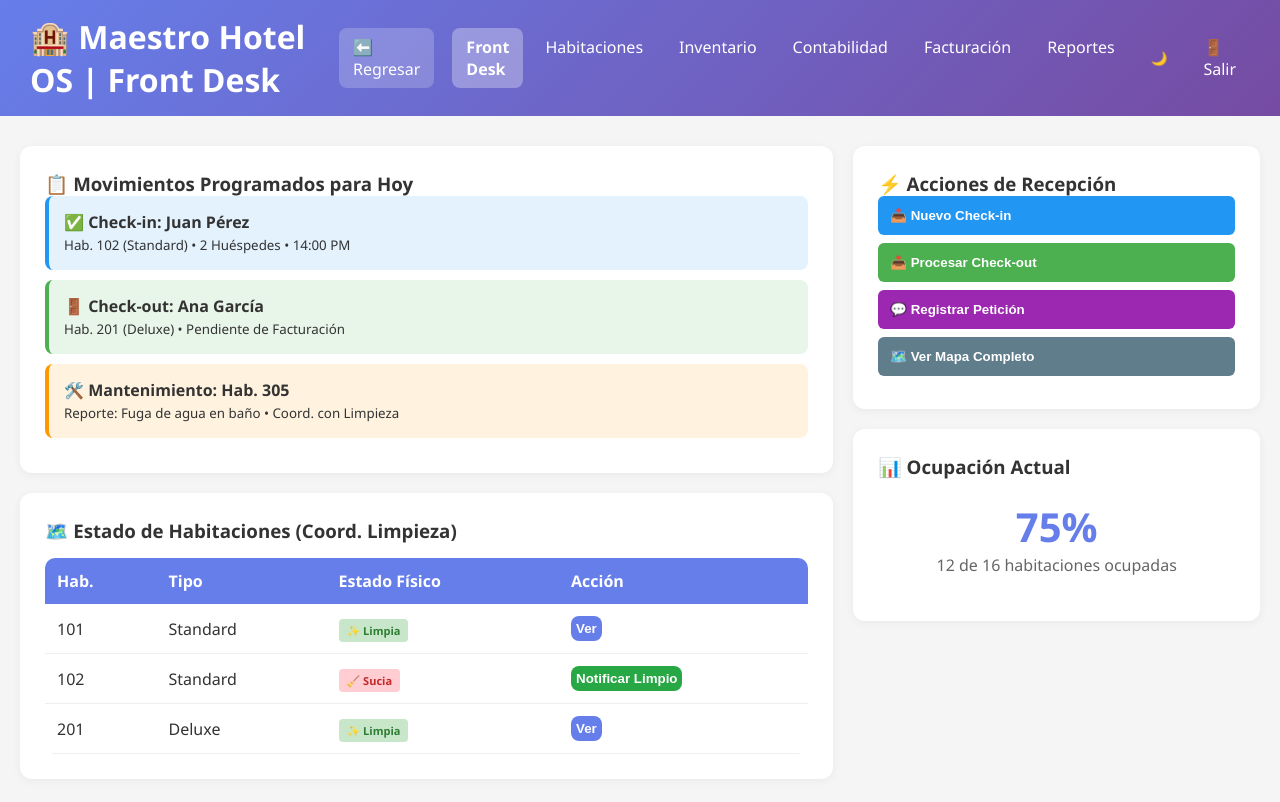
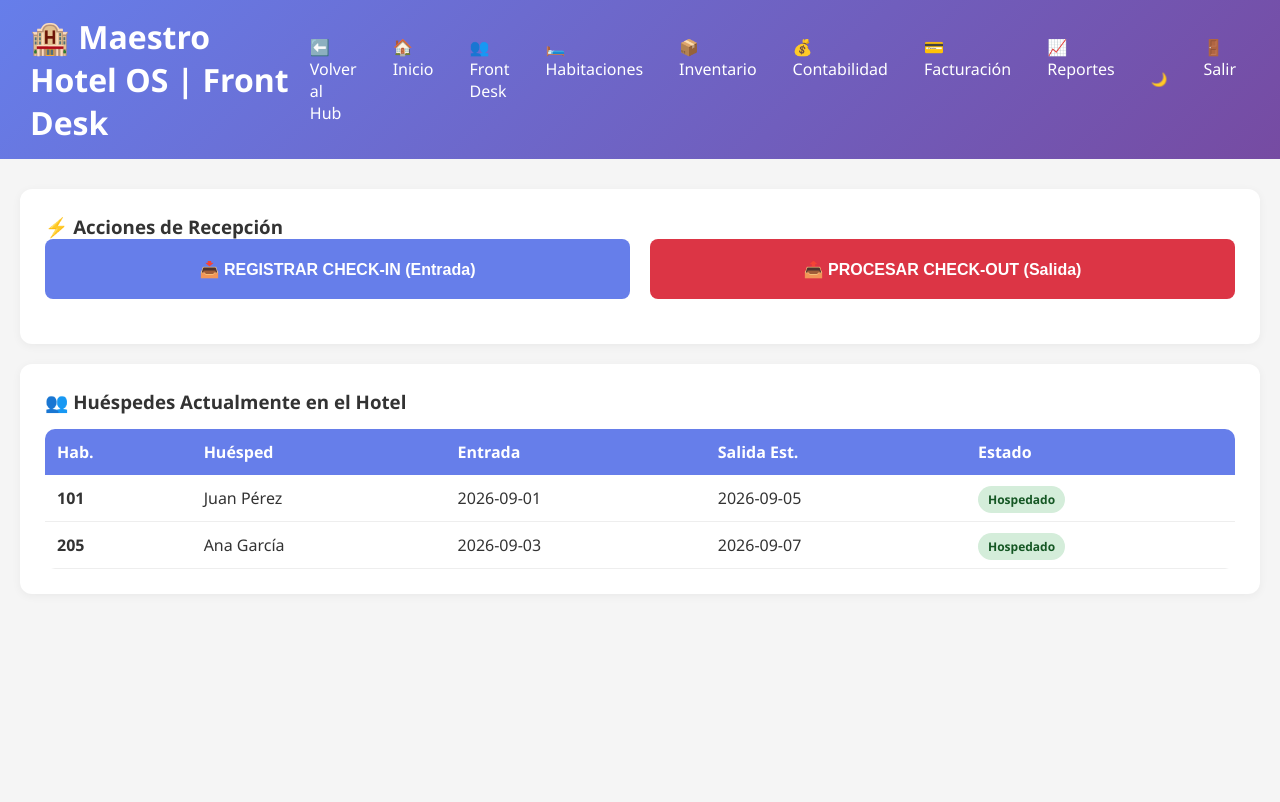
Before and after one commit to cveastar11-commits/maestro-hotel-os, a website: page public/guests.html in a window 1280 px wide. Drawn offline with Linux system fonts and the light colour scheme; sample sign-in values are in the browser's storage.

Commit message:
Fix: Navegacion centralizada al Hub y acciones de recepcion habilitadas

```diff
--- a/public/guests.html
+++ b/public/guests.html
@@ -2,25 +2,13 @@
 <html lang="es">
 <head>
     <meta charset="UTF-8">
-    <title>Front Desk Pro - Maestro Hotel OS</title>
+    <title>Front Desk - Maestro Hotel OS</title>
     <link rel="stylesheet" href="styles.css">
     <style>
-        .dashboard-grid { display: grid; grid-template-columns: 2fr 1fr; gap: 20px; }
-        .status-card { padding: 15px; border-radius: 8px; margin-bottom: 10px; cursor: pointer; transition: transform 0.2s; }
-        .status-card:hover { transform: translateX(5px); }
-        .checkin { background: #e3f2fd; border-left: 4px solid #2196f3; }
-        .checkout { background: #e8f5e9; border-left: 4px solid #4caf50; }
-        .pending { background: #fff3e0; border-left: 4px solid #ff9800; }
-
-        .room-status-badge { padding: 4px 8px; border-radius: 4px; font-size: 11px; font-weight: bold; }
-        .clean { background: #c8e6c9; color: #2e7d32; }
-        .dirty { background: #ffcdd2; color: #c62828; }
-        .maintenance { background: #ffe0b2; color: #ef6c00; }
-
-        .action-btn { width: 100%; padding: 12px; margin-bottom: 8px; border: none; border-radius: 6px; cursor: pointer; font-weight: 600; text-align: left; display: flex; align-items: center; gap: 10px; }
-        .btn-checkin { background: #2196f3; color: white; }
-        .btn-checkout { background: #4caf50; color: white; }
-        .btn-service { background: #9c27b0; color: white; }
+        .action-panel { display: grid; grid-template-columns: 1fr 1fr; gap: 20px; margin-bottom: 20px; }
+        .status-badge { padding: 5px 10px; border-radius: 15px; font-size: 12px; font-weight: bold; }
+        .bg-green { background: #d4edda; color: #155724; }
+        .bg-red { background: #f8d7da; color: #721c24; }
     </style>
 </head>
 <body>
@@ -30,69 +18,44 @@
     </div>
 
     <div class="container">
-        <div class="dashboard-grid">
-            <!-- COLUMNA IZQUIERDA: OPERACIONES -->
-            <div>
+        <!-- ACCIONES PRINCIPALES -->
         <div class="card">
-                    <h3>📋 Movimientos Programados para Hoy</h3>
-                    <div id="listaMovimientos">
-                        <div class="status-card checkin" onclick="abrirModal('checkin', 'Juan Pérez', '102')">
-                            <strong>✅ Check-in: Juan Pérez</strong><br>
-                            <small>Hab. 102 (Standard) • 2 Huéspedes • 14:00 PM</small>
-                        </div>
-                        <div class="status-card checkout" onclick="abrirModal('checkout', 'Ana García', '201')">
-                            <strong>🚪 Check-out: Ana García</strong><br>
-                            <small>Hab. 201 (Deluxe) • Pendiente de Facturación</small>
-                        </div>
-                        <div class="status-card pending" onclick="abrirModal('service', 'Hab. 305')">
-                            <strong>🛠️ Mantenimiento: Hab. 305</strong><br>
-                            <small>Reporte: Fuga de agua en baño • Coord. con Limpieza</small>
-                        </div>
+            <h3>⚡ Acciones de Recepción</h3>
+            <div class="action-panel">
+                <button class="btn btn-primary" style="height: 60px; font-size: 16px;" onclick="abrirFormulario('checkin')">
+                    📥 REGISTRAR CHECK-IN (Entrada)
+                </button>
+                <button class="btn btn-danger" style="height: 60px; font-size: 16px;" onclick="abrirFormulario('checkout')">
+                    📤 PROCESAR CHECK-OUT (Salida)
+                </button>
             </div>
         </div>
 
+        <!-- LISTA DE HUÉSPEDES ACTIVOS -->
         <div class="card">
-                    <h3>🗺️ Estado de Habitaciones (Coord. Limpieza)</h3>
+            <h3>👥 Huéspedes Actualmente en el Hotel</h3>
             <table>
-                        <thead><tr><th>Hab.</th><th>Tipo</th><th>Estado Físico</th><th>Acción</th></tr></thead>
-                        <tbody>
-                            <tr><td>101</td><td>Standard</td><td><span class="room-status-badge clean">✨ Limpia</span></td><td><button class="btn btn-primary" style="padding:5px;">Ver</button></td></tr>
-                            <tr><td>102</td><td>Standard</td><td><span class="room-status-badge dirty">🧹 Sucia</span></td><td><button class="btn btn-success" style="padding:5px;">Notificar Limpio</button></td></tr>
-                            <tr><td>201</td><td>Deluxe</td><td><span class="room-status-badge clean">✨ Limpia</span></td><td><button class="btn btn-primary" style="padding:5px;">Ver</button></td></tr>
+                <thead><tr><th>Hab.</th><th>Huésped</th><th>Entrada</th><th>Salida Est.</th><th>Estado</th></tr></thead>
+                <tbody id="tablaHuespedes">
+                    <!-- Se llena con JS -->
                 </tbody>
             </table>
         </div>
     </div>
 
-            <!-- COLUMNA DERECHA: ACCIONES RÁPIDAS -->
-            <div>
-                <div class="card">
-                    <h3>⚡ Acciones de Recepción</h3>
-                    <button class="action-btn btn-checkin" onclick="alert('Iniciar proceso de Check-in')">📥 Nuevo Check-in</button>
-                    <button class="action-btn btn-checkout" onclick="alert('Procesar Check-out y Factura')">📤 Procesar Check-out</button>
-                    <button class="action-btn btn-service" onclick="alert('Registrar Petición Especial')">💬 Registrar Petición</button>
-                    <button class="action-btn" style="background:#607d8b; color:white;" onclick="alert('Ver Mapa de Habitaciones')">🗺️ Ver Mapa Completo</button>
+    <!-- MODAL DE REGISTRO DE DATOS -->
+    <div id="modalRegistro" style="display:none; position:fixed; top:0; left:0; width:100%; height:100%; background:rgba(0,0,0,0.6); z-index:9999;">
+        <div style="background:white; margin:5% auto; padding:30px; border-radius:15px; width:500px;">
+            <h3 id="tituloModal">Registro</h3>
+            <form id="formAccion">
+                <div class="form-group"><label>Nombre del Huésped</label><input type="text" id="inputNombre" required></div>
+                <div class="form-row">
+                    <div class="form-group"><label>Habitación</label><input type="text" id="inputHab" required></div>
+                    <div class="form-group"><label>Fecha</label><input type="date" id="inputFecha" required></div>
                 </div>
-
-                <div class="card">
-                    <h3>📊 Ocupación Actual</h3>
-                    <div style="text-align:center; padding:20px;">
-                        <div style="font-size:40px; font-weight:bold; color:#667eea;">75%</div>
-                        <p style="color:#666;">12 de 16 habitaciones ocupadas</p>
-                    </div>
-                </div>
-            </div>
-        </div>
-    </div>
-
-    <!-- Modal de Gestión -->
-    <div id="modalOperacion" style="display:none; position:fixed; top:0; left:0; width:100%; height:100%; background:rgba(0,0,0,0.5); z-index:9999;">
-        <div style="background:white; margin:10% auto; padding:30px; border-radius:15px; width:400px;">
-            <h3 id="tituloModal">Operación</h3>
-            <p id="detalleModal">Detalle...</p>
-            <textarea placeholder="Notas internas o peticiones del huésped..." style="width:100%; height:80px; margin:10px 0; padding:10px; border:1px solid #ccc; border-radius:5px;"></textarea>
-            <button class="btn btn-success" onclick="document.getElementById('modalOperacion').style.display='none'" style="width:100%">Confirmar Acción</button>
-            <button class="btn btn-danger" onclick="document.getElementById('modalOperacion').style.display='none'" style="width:100%; margin-top:10px;">Cancelar</button>
+                <button type="submit" class="btn btn-success" style="width:100%">✅ Confirmar Acción</button>
+                <button type="button" onclick="cerrarModal()" class="btn btn-danger" style="width:100%; margin-top:10px;">Cancelar</button>
+            </form>
         </div>
     </div>
 
@@ -100,11 +63,58 @@
     <script>renderNav('guests.html');</script>
 
     <script>
-        function abrirModal(tipo, nombre, detalle) {
-            document.getElementById('modalOperacion').style.display = 'block';
-            document.getElementById('tituloModal').textContent = tipo.toUpperCase();
-            document.getElementById('detalleModal').innerHTML = `<strong>${nombre}</strong><br>${detalle || ''}`;
+        // Datos simulados en memoria
+        let huespedes = [
+            { hab: '101', nombre: 'Juan Pérez', in: '2026-09-01', out: '2026-09-05' },
+            { hab: '205', nombre: 'Ana García', in: '2026-09-03', out: '2026-09-07' }
+        ];
+
+        function renderTabla() {
+            const tbody = document.getElementById('tablaHuespedes');
+            tbody.innerHTML = huespedes.map(h => `
+                <tr>
+                    <td><strong>${h.hab}</strong></td>
+                    <td>${h.nombre}</td>
+                    <td>${h.in}</td>
+                    <td>${h.out}</td>
+                    <td><span class="status-badge bg-green">Hospedado</span></td>
+                </tr>
+            `).join('');
         }
+
+        let accionActual = '';
+
+        function abrirFormulario(tipo) {
+            accionActual = tipo;
+            document.getElementById('modalRegistro').style.display = 'block';
+            document.getElementById('tituloModal').textContent = tipo === 'checkin' ? '📥 Registrar Entrada' : '📤 Procesar Salida';
+            document.getElementById('inputFecha').valueAsDate = new Date();
+        }
+
+        function cerrarModal() {
+            document.getElementById('modalRegistro').style.display = 'none';
+            document.getElementById('formAccion').reset();
+        }
+
+        document.getElementById('formAccion').addEventListener('submit', function(e) {
+            e.preventDefault();
+            const nombre = document.getElementById('inputNombre').value;
+            const hab = document.getElementById('inputHab').value;
+            const fecha = document.getElementById('inputFecha').value;
+
+            if (accionActual === 'checkin') {
+                huespedes.push({ hab: hab, nombre: nombre, in: fecha, out: 'Pendiente' });
+                alert(`✅ Check-in realizado: ${nombre} en Hab. ${hab}`);
+            } else {
+                huespedes = huespedes.filter(h => h.hab !== hab);
+                alert(`✅ Check-out procesado: Habitación ${hab} liberada.`);
+            }
+
+            cerrarModal();
+            renderTabla();
+        });
+
+        renderTabla();
     </script>
 </body>
 </html>
--- a/public/nav.js
+++ b/public/nav.js
@@ -3,17 +3,6 @@ const token = localStorage.getItem('token');
 if (!token) {
     window.location.href = '/login.html';
 }
-
-// Configuración del menú con botón de regreso integrado
-const menuItems = [
-    { name: '🏠 Inicio', url: 'index.html' }, // Botón de Regreso Principal
-    { name: 'Front Desk', url: 'guests.html' },
-    { name: 'Habitaciones', url: 'rooms.html' },
-    { name: 'Inventario', url: 'inventory.html' },
-    { name: 'Contabilidad', url: 'accounting.html' },
-    { name: 'Facturación', url: 'billing.html' },
-    { name: 'Reportes', url: 'reports.html' }
-];
 
 function renderNav(activePage) {
     const navContainer = document.getElementById('mainNav');
@@ -21,17 +10,33 @@ function renderNav(activePage) {
 
     let html = '';
 
-    // 1. Botón de Regreso Destacado (Si no estamos ya en Inicio)
-    if (activePage !== 'index.html' && activePage !== 'login.html') {
-        html += `<a href="index.html" style="background:rgba(255,255,255,0.2); margin-right:10px;">⬅️ Regresar</a>`;
+    // 1. BOTÓN DE REGRESO UNIVERSAL AL HUB
+    if (activePage !== 'index.html') {
+        html += `<a href="index.html" class="back-btn">⬅️ Volver al Hub</a>`;
     }
 
-    // 2. Resto del menú
-    menuItems.forEach(item => {
-        if (item.url === 'index.html') return; // Ya pusimos el inicio arriba como "Regresar"
-        const isActive = item.url === activePage ? 'active' : '';
-        html += `<a href="${item.url}" class="${isActive}">${item.name}</a>`;
-    });
+    // 2. Menú de Navegación (Solo si NO estamos en el Hub para no redundar)
+    if (activePage !== 'index.html') {
+        html += `
+            <a href="index.html">🏠 Inicio</a>
+            <a href="guests.html">👥 Front Desk</a>
+            <a href="rooms.html">🛏️ Habitaciones</a>
+            <a href="inventory.html">📦 Inventario</a>
+            <a href="accounting.html">💰 Contabilidad</a>
+            <a href="billing.html">💳 Facturación</a>
+            <a href="reports.html">📈 Reportes</a>
+        `;
+    } else {
+        // Si estamos en el Hub, mostramos los enlaces normales
+        html += `
+            <a href="guests.html">👥 Front Desk</a>
+            <a href="rooms.html">🛏️ Habitaciones</a>
+            <a href="inventory.html">📦 Inventario</a>
+            <a href="accounting.html">💰 Contabilidad</a>
+            <a href="billing.html">💳 Facturación</a>
+            <a href="reports.html">📈 Reportes</a>
+        `;
+    }
 
     // 3. Utilidades
     html += `
```
Lines whose indentation alone changed are shown as unchanged.
